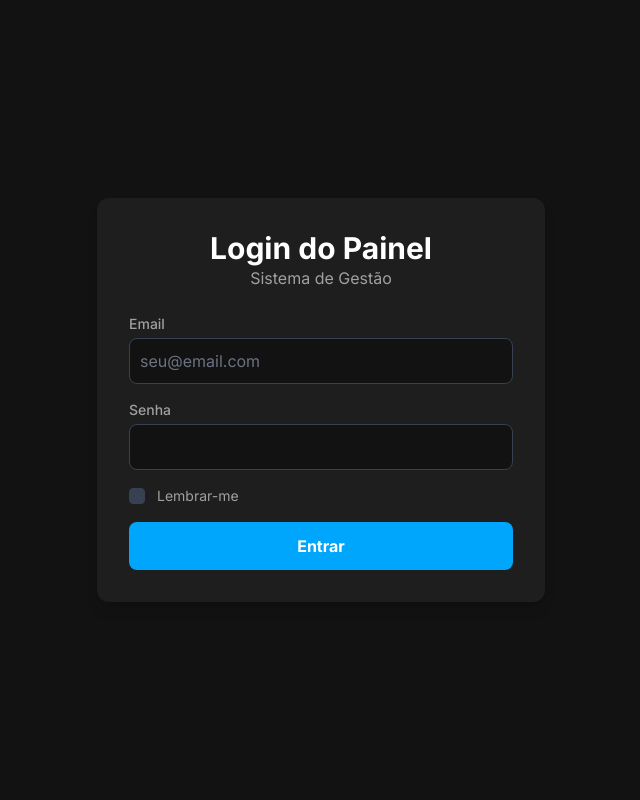
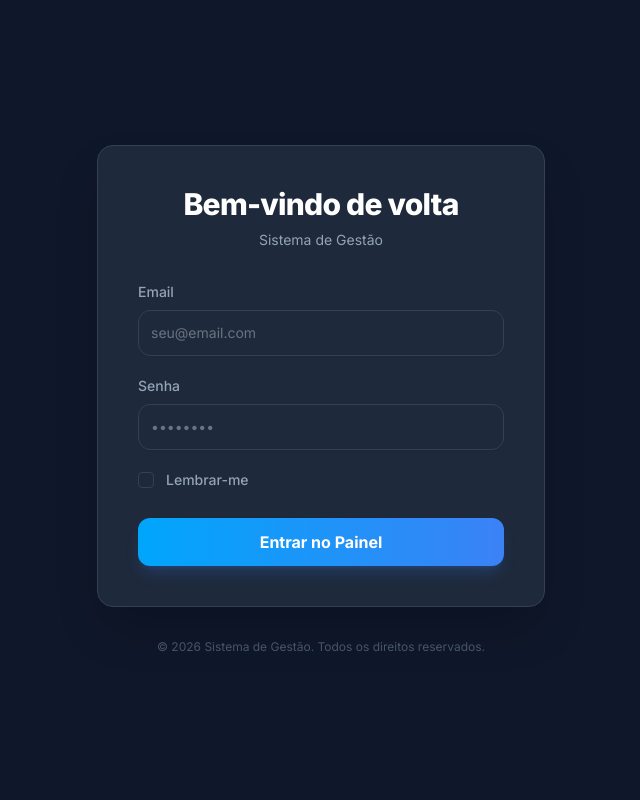
Before and after one commit to juanhlalmeida/assistente-agendamento-ia, a Flask app: page / in a window 1280 px wide. Shown: the whole page, without its empty margins (319-959 px from the left). Run offline with Flask 3, Linux system fonts and the light colour scheme; parts of the project's set-up code (start-up, migrations or seed data) failed here and were passed over; some libraries are stand-ins or nearby versions.

Commit message:
Update login.html

```diff
--- a/app/templates/login.html
+++ b/app/templates/login.html
@@ -9,7 +9,6 @@
   <link href="https://fonts.googleapis.com" rel="preconnect"/>
   <link crossorigin="" href="https://fonts.gstatic.com" rel="preconnect"/>
   <link href="https://fonts.googleapis.com/css2?family=Inter:wght@400;500;600;700;800;900&display=swap" rel="stylesheet"/>
-  <link href="https://fonts.googleapis.com/css2?family=Material+Symbols+Outlined" rel="stylesheet"/>
 
   <script>
     tailwind.config = {
@@ -18,34 +17,48 @@
         extend: {
           colors: {
             "primary": "#00A6FB",
-            "background-dark": "#121212",
-            "surface-dark": "#1E1E1E",
-            "text-primary-dark": "#FFFFFF",
-            "text-secondary-dark": "#A0A0A0",
+            "primary-dark": "#0086CA",
+            "background-dark": "#0F172A", /* Azul muito escuro (mais moderno que preto puro) */
+            "surface-dark": "#1E293B",    /* Cinza azulado para o cartão */
+            "border-dark": "#334155",
+            "text-primary-dark": "#F8FAFC",
+            "text-secondary-dark": "#94A3B8",
           },
           fontFamily: { "display": ["Inter", "sans-serif"] },
         },
       },
     }
   </script>
+
+  <style>
+    input:-webkit-autofill,
+    input:-webkit-autofill:hover,
+    input:-webkit-autofill:focus,
+    input:-webkit-autofill:active{
+        -webkit-box-shadow: 0 0 0 30px #1E293B inset !important;
+        -webkit-text-fill-color: white !important;
+        transition: background-color 5000s ease-in-out 0s;
+    }
+  </style>
 </head>
-<body class="bg-background-dark font-display text-text-primary-dark">
+<body class="bg-background-dark font-display text-text-primary-dark antialiased">
 
   <div class="flex min-h-screen flex-col items-center justify-center p-4">
 
-    <div class="w-full max-w-md rounded-xl bg-surface-dark shadow-lg">
-      <div class="p-8">
-        <div class="mb-6 text-center">
-          <h1 class="text-3xl font-bold text-white">Login do Painel</h1>
-          <p class="text-text-secondary-dark">Sistema de Gestão</p>
+    <div class="w-full max-w-md rounded-2xl bg-surface-dark shadow-2xl border border-border-dark">
+      <div class="p-8 md:p-10">
+
+        <div class="mb-8 text-center">
+          <h1 class="text-3xl font-extrabold tracking-tight text-white">Bem-vindo de volta</h1>
+          <p class="mt-2 text-sm text-text-secondary-dark">Sistema de Gestão</p>
         </div>
 
         {% with messages = get_flashed_messages(with_categories=true) %}
           {% if messages %}
             {% for category, message in messages %}
-              {% set color = 'bg-blue-500' %}
-              {% if category == 'danger' %}{% set color = 'bg-red-500' %}{% endif %}
-              <div class="{{ color }} mb-4 rounded-lg p-3 text-center text-sm font-medium text-white">
+              {% set color = 'bg-blue-500/10 text-blue-400 border-blue-500/20' %}
+              {% if category == 'danger' %}{% set color = 'bg-red-500/10 text-red-400 border-red-500/20' %}{% endif %}
+              <div class="{{ color }} mb-6 rounded-lg border p-3 text-center text-sm font-medium backdrop-blur-sm">
                 {{ message }}
               </div>
             {% endfor %}
@@ -53,44 +66,45 @@
         {% endwith %}
 
         <form method="POST" action="{{ url_for('main.login', next=request.args.get('next')) }}">
-          <div class="flex flex-col gap-4">
+          <div class="flex flex-col gap-5">
 
             <div>
-              <label for="email" class="mb-1 block text-sm font-medium text-text-secondary-dark">Email</label>
+              <label for="email" class="mb-2 block text-sm font-medium text-text-secondary-dark">Email</label>
               <input
                 type="email"
                 id="email"
                 name="email"
-                class="block w-full rounded-lg border border-gray-700 bg-background-dark p-2.5 text-white focus:border-primary focus:ring-primary"
+                class="block w-full rounded-xl border border-border-dark bg-surface-dark p-3 text-white placeholder-gray-500 shadow-sm focus:border-primary focus:ring-1 focus:ring-primary sm:text-sm"
                 placeholder="seu@email.com"
                 required>
             </div>
 
             <div>
-              <label for="password" class="mb-1 block text-sm font-medium text-text-secondary-dark">Senha</label>
+              <label for="password" class="mb-2 block text-sm font-medium text-text-secondary-dark">Senha</label>
               <input
                 type="password"
                 id="password"
                 name="password"
-                class="block w-full rounded-lg border border-gray-700 bg-background-dark p-2.5 text-white focus:border-primary focus:ring-primary"
+                class="block w-full rounded-xl border border-border-dark bg-surface-dark p-3 text-white placeholder-gray-500 shadow-sm focus:border-primary focus:ring-1 focus:ring-primary sm:text-sm"
+                placeholder="••••••••"
                 required>
             </div>
 
             <div class="flex items-center justify-between">
               <div class="flex items-start">
                 <div class="flex h-5 items-center">
-                  <input id="remember-me" name="remember-me" type="checkbox" class="h-4 w-4 rounded border-gray-700 bg-gray-700 text-primary focus:ring-2 focus:ring-primary">
+                  <input id="remember-me" name="remember-me" type="checkbox" class="h-4 w-4 rounded border-border-dark bg-surface-dark text-primary focus:ring-primary focus:ring-offset-surface-dark">
                 </div>
                 <div class="ml-3 text-sm">
-                  <label for="remember-me" class="text-text-secondary-dark">Lembrar-me</label>
+                  <label for="remember-me" class="font-medium text-text-secondary-dark hover:text-white cursor-pointer transition-colors">Lembrar-me</label>
                 </div>
               </div>
             </div>
 
             <button
               type="submit"
-              class="h-12 w-full rounded-lg bg-primary px-6 text-base font-bold text-white transition-colors hover:bg-primary/90">
-              Entrar
+              class="mt-2 flex h-12 w-full items-center justify-center rounded-xl bg-gradient-to-r from-primary to-blue-500 px-6 text-base font-bold text-white shadow-lg shadow-blue-500/20 transition-all hover:scale-[1.02] hover:shadow-blue-500/30 active:scale-[0.98]">
+              Entrar no Painel
             </button>
 
           </div>
@@ -98,6 +112,10 @@
       </div>
     </div>
 
+    <div class="mt-8 text-center text-xs text-slate-600">
+      &copy; 2026 Sistema de Gestão. Todos os direitos reservados.
+    </div>
+
   </div>
 
 </body>
```
